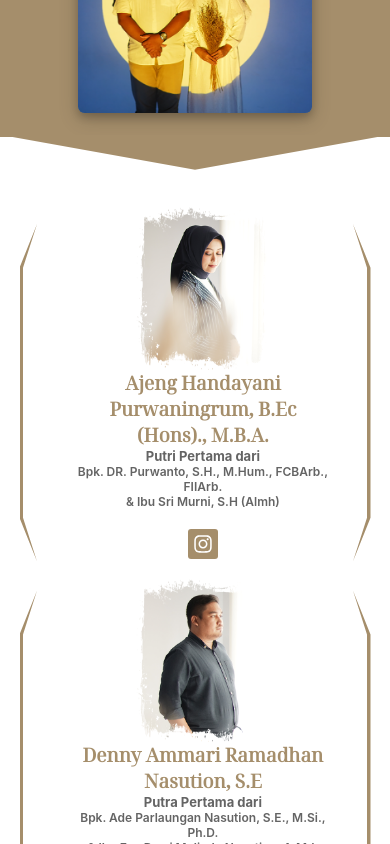
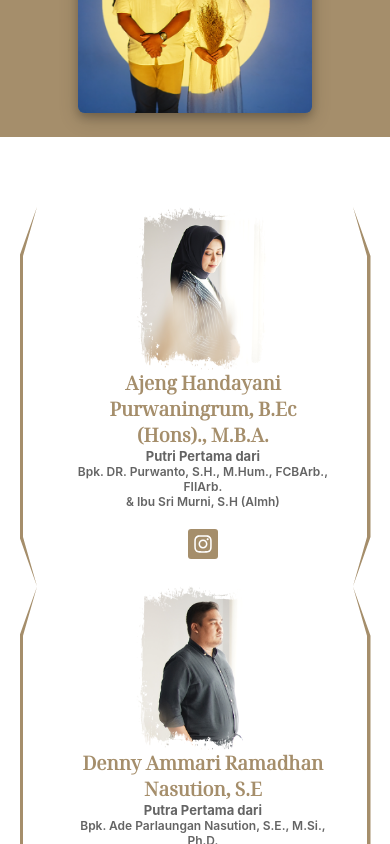
Before and after one commit to Farizerz/wedd-inv, a React (Create React App) app in the folder frontend/: page / in a window 390 px wide. Shown: the part 2040-2884 px from the top of the page. Built offline with nearby package versions, Linux system fonts and the light colour scheme.

Commit message:
pulling from origin

```diff
--- a/frontend/public/index.html
+++ b/frontend/public/index.html
@@ -3,7 +3,7 @@
   <head>
     <meta charset="utf-8" />
     <link rel="icon" href="%PUBLIC_URL%/favicon.ico" />
-    <meta name="viewport" content="width=device-width, initial-scale=1" />
+    <meta name="viewport" content="width=device-width, initial-scale=1, maximum-scale=1, user-scalable=no" />
     <meta name="theme-color" content="#000000" />
     <meta
       name="description"
--- a/frontend/src/components/bio/bio.css
+++ b/frontend/src/components/bio/bio.css
@@ -9,13 +9,13 @@
     clip-path: polygon(50% 50%, 0 0, 100% 0);
     width: 100%;
     height: auto;
-    background-color: rgb(165, 142, 107);
+
     position:relative;
     bottom: 2px;
 }
 
 .bio-triangleFooter {
-    clip-path: polygon(50% 50%, 0% 100%, 100% 100%);
+
     width: 100%;
     height: auto;
     background-color: rgb(165, 142, 107);
--- a/frontend/src/components/bioCards/bioCard.css
+++ b/frontend/src/components/bioCards/bioCard.css
@@ -102,7 +102,7 @@
 
     .bioCard-container2 {
         width: 50%;
-        height: 45%;
+        height: 45vh;
         display: flex;
         flex-direction: row;
         position: absolute;
@@ -133,7 +133,7 @@
 @media screen and (max-width: 480px) {
     .bioCard {
         width: 90%;
-        height: auto;
+        height: 45vh;
     }
 
     .bioCard-container {
@@ -143,7 +143,7 @@
 
     .bioCard-container2 {
         width: 90%;
-        height: 40vh;
+        height: 45vh;
         display: flex;
         flex-direction: row;
         position: absolute;
```
